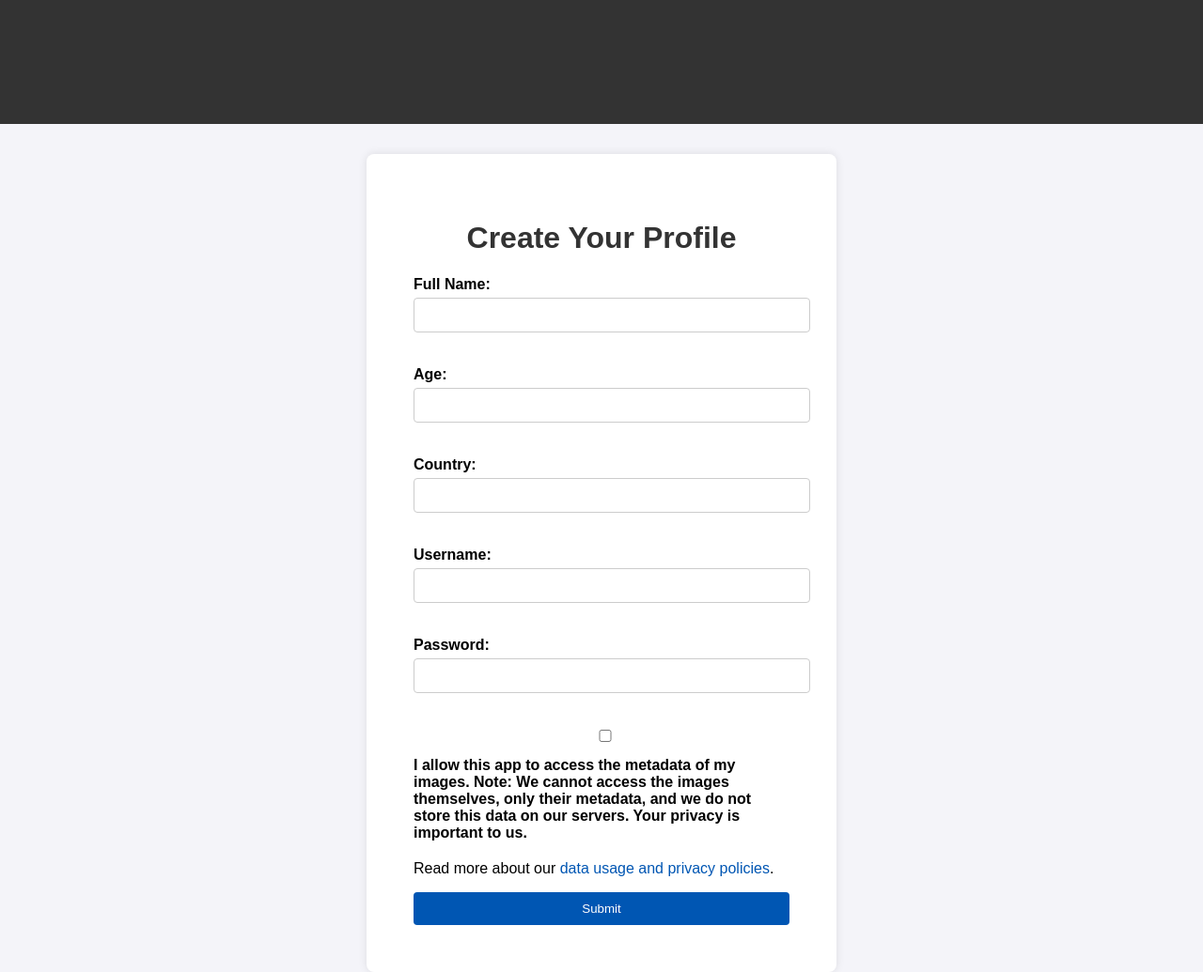
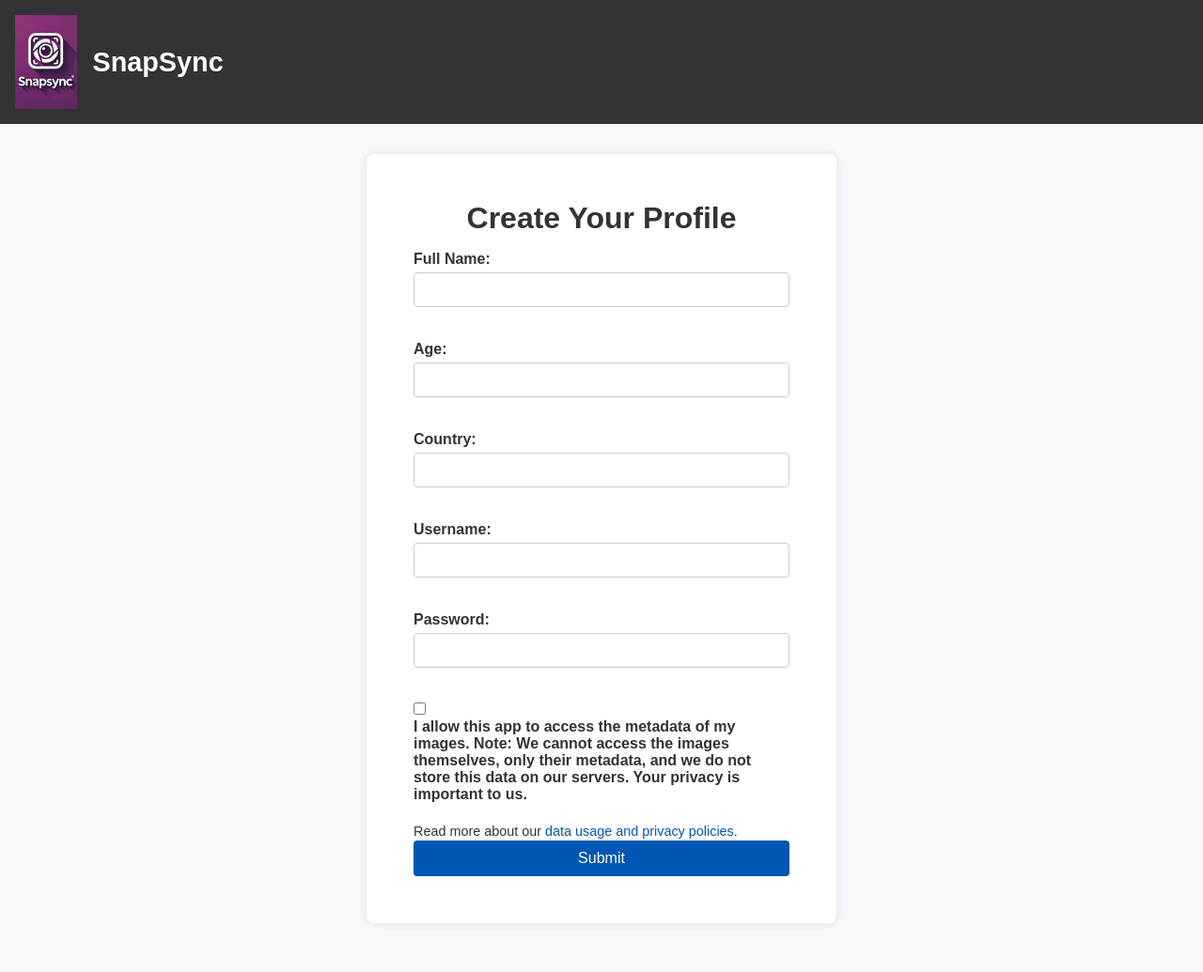
Before and after one commit to yuvalati/SnapSync, a Flask app: page /profile in a window 1280 px wide; the page is wider, and only the part inside the window is pictured. Shown: that part at 94% size. After the commit the page ends 933 px from the top of that part, so only its background shows below. Run offline with Flask 3, Linux system fonts and the light colour scheme.

Commit message:
fixed profile route: moving checkbox to the left, fixing header. also seperated distance and time diff in details column

```diff
--- a/checkPaths.py
+++ b/checkPaths.py
@@ -56,7 +56,8 @@ def check_crossing_paths(metadata1, metadata2, time_threshold=15, distance_thres
 
     # If we made it here, it's a crossing
     return True, {
-        "message": f"Distance: {distance:.2f}m\n Time diff: {time_diff:.2f} min.",
+        "message": f"Distance: {distance:.2f}m.\n"
+                   f"Time diff: {time_diff:.2f} min.",
         "lat1": lat1,
         "lon1": lon1,
         "lat2": lat2,
--- a/static/css/style_profile.css
+++ b/static/css/style_profile.css
@@ -1,68 +1,72 @@
-/* /static/css/style_profile.css */
-body, html {
-    height: 100%;  /* Full height for the body and html */
+* {
     margin: 0;
     padding: 0;
-    display: flex;
-    flex-direction: column; /* Changed to column to accommodate the full-page layout */
-    align-items: center; /* Center content horizontally */
-    font-family: 'Gisha', sans-serif;
-    background-color: #f4f4f9;
+    box-sizing: border-box;
 }
 
+/* Body styling (similar to index style.css) */
+body {
+    font-family: 'Gisha', sans-serif;
+    background: #f6f9fc; /* same background as index */
+    color: #333;
+}
+
+/* Header section (full-width) */
 .header {
-    width: 375%;
     display: flex;
     align-items: center;
-    background-color: #333;  /* Dark header */
+    background: #333;
     padding: 1rem;
+    width: 100%;       /* Ensures full-width header */
+    max-width: 100%;   /* Prevents overflow */
 }
 
 #logo {
-    height: 100px;  /* Logo size */
+    height: 100px;
     margin-right: 1rem;
 }
 
 .header h1 {
-    color: #fff;  /* White color for header text */
-    font-size: 1.8rem;  /* Slightly larger font size */
+    color: #fff;
+    font-size: 1.8rem;
+    margin: 0;
 }
 
+/* Main content container for the form */
 .main-content {
-    width: 100%;  /* Full width */
-    max-width: 400px;  /* Maximum width */
-    margin-top: 2rem;  /* Added margin top for spacing from header */
-    padding: 50px;  /* Increased padding */
+    max-width: 500px;  /* Controls form width */
+    margin: 2rem auto; /* Centers form horizontally with margin auto */
+    padding: 50px;
+    background-color: #fff;
     box-shadow: 0 0 10px rgba(0,0,0,0.1);
-    background-color: white;
     border-radius: 8px;
-    display: flex;
-    flex-direction: column;
 }
 
 h1 {
     text-align: center;
     color: #333;
+    margin-bottom: 1rem;
 }
 
+/* Form styling */
 .form-style {
     width: 100%;
 }
 
 .form-group {
-    margin-bottom: 20px; /* Increased padding between fields */
+    margin-bottom: 20px; /* Spacing between fields */
 }
 
-label {
+.form-group label {
     display: block;
     margin-bottom: 5px;
     font-weight: bold;
 }
 
+/* Text inputs */
 input[type="text"],
 input[type="number"],
-input[type="password"],
-input[type="checkbox"] {
+input[type="password"] {
     width: 100%;
     padding: 10px;
     margin-bottom: 1rem;
@@ -70,6 +74,20 @@ input[type="checkbox"] {
     border-radius: 4px;
 }
 
+/* Checkbox group (left-aligned checkbox) */
+.checkbox-group {
+    display: flex;
+    align-items: flex-start; /* Top-align label if multiple lines */
+    margin-bottom: 20px;
+}
+
+.checkbox-group input[type="checkbox"] {
+    width: auto;
+    margin-right: 10px;
+    margin-top: 4px; /* Slight offset to align with label text */
+}
+
+/* Button styling */
 button {
     background-color: #0056b3;
     color: white;
@@ -77,19 +95,27 @@ button {
     border: none;
     border-radius: 4px;
     cursor: pointer;
-    width: 100%; /* Button width matches the inputs */
+    width: 100%;
+    font-size: 1rem;
 }
 
 button:hover {
     background-color: #007bff;
 }
 
+/* Paragraph & link styling */
 form p {
-    text-align: left; /* Centers the policy link for better appearance */
-    margin-top: 20px; /* Adds space above the policy link */
+    text-align: left;
+    margin-top: 20px;
+    font-size: 0.9rem;
+    line-height: 1.4;
 }
 
 a {
-    color: #0056b3; /* Matches your button color */
-    text-decoration: none; /* Removes underline */
+    color: #0056b3;
+    text-decoration: none;
 }
+
+a:hover {
+    text-decoration: underline;
+}
```
